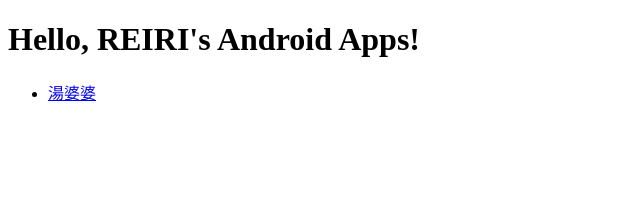
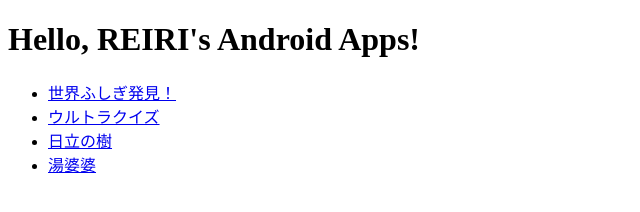
Before and after one commit to youngreiri/android, a plain HTML site: page index.html in a window 1280 px wide. Shown: the whole page, without its empty margins (0-640 px from the left). Drawn offline with Linux system fonts and the light colour scheme.

Commit message:
Update index.html

```diff
--- a/index.html
+++ b/index.html
@@ -8,6 +8,9 @@
   <h1>Hello, REIRI's Android Apps!</h1>
 
     <ul>
+      <li><a href="sekaihushigihakken.apk">世界ふしぎ発見！</a></li>
+      <li><a href="ultraquiz.apk">ウルトラクイズ</a></li>
+      <li><a href="hitachinoki.apk">日立の樹</a></li>
       <li><a href="yubaba.apk">湯婆婆</a></li>
     </ul>
 
```
